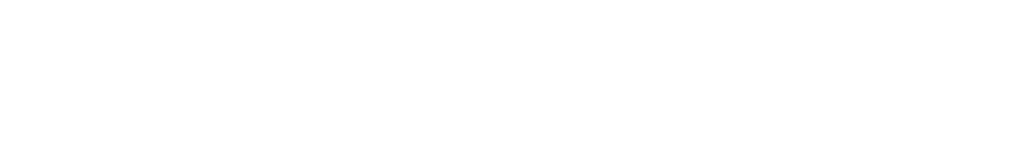
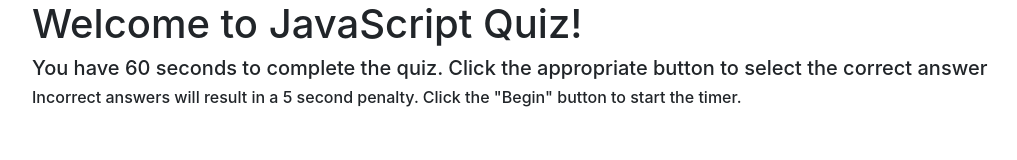
Before and after one commit to Aecntrik17/HW4-Javascript-Quiz, a plain HTML site: page index.html in a window 1280 px wide. Shown: the whole page, without its empty margins (53-1070 px from the left). Drawn offline with nearby package versions, Linux system fonts and the light colour scheme.

Commit message:
generating welcome message and introductions html

```diff
--- a/index.html
+++ b/index.html
@@ -2,17 +2,14 @@
 <html lang="en">
 <!DOCTYPE html>
 <html lang="en">
+
 <head>
     <meta charset="UTF-8" />
     <meta name="viewport" content="width=device-width, initial-scale=1.0" />
     <title>HW4 - Javascript Quiz</title>
     <!-- linking html to bootstrap -->
-      <link
-        rel="stylesheet"
-        href="https://stackpath.bootstrapcdn.com/bootstrap/4.5.0/css/bootstrap.min.css"
-        integrity="sha384-9aIt2nRpC12Uk9gS9baDl411NQApFmC26EwAOH8WgZl5MYYxFfc+NcPb1dKGj7Sk"
-        crossorigin="anonymous"
-      />
+    <link rel="stylesheet" href="https://stackpath.bootstrapcdn.com/bootstrap/4.5.0/css/bootstrap.min.css"
+        integrity="sha384-9aIt2nRpC12Uk9gS9baDl411NQApFmC26EwAOH8WgZl5MYYxFfc+NcPb1dKGj7Sk" crossorigin="anonymous" />
     <!--linking html to css  -->
     <link rel="stylesheet" href="./style.css" />
 </head>
@@ -32,5 +29,20 @@
         13) allow recent scores to be viewed
         14) allow user to clear the recent scores
         15) allow user to restart the quiz-->
+
+<body>
+    <!-- div class for the entire page -->
+    <div class="container">
+        <!-- wrapper for the welcome message -->
+        <div id="Welcome">
+            <h1>Welcome to JavaScript Quiz!</h1>
+        </div>
+
+        <div id="introduction">
+            <h5>You have 60 seconds to complete the quiz. Click the appropriate button to select the correct answer</h5>
+            <h6>Incorrect answers will result in a 5 second penalty. Click the "Begin" button to start the timer.</h6>
+        </div>
+
 </html>
+
 </html>
```
Lines whose indentation alone changed are shown as unchanged.
